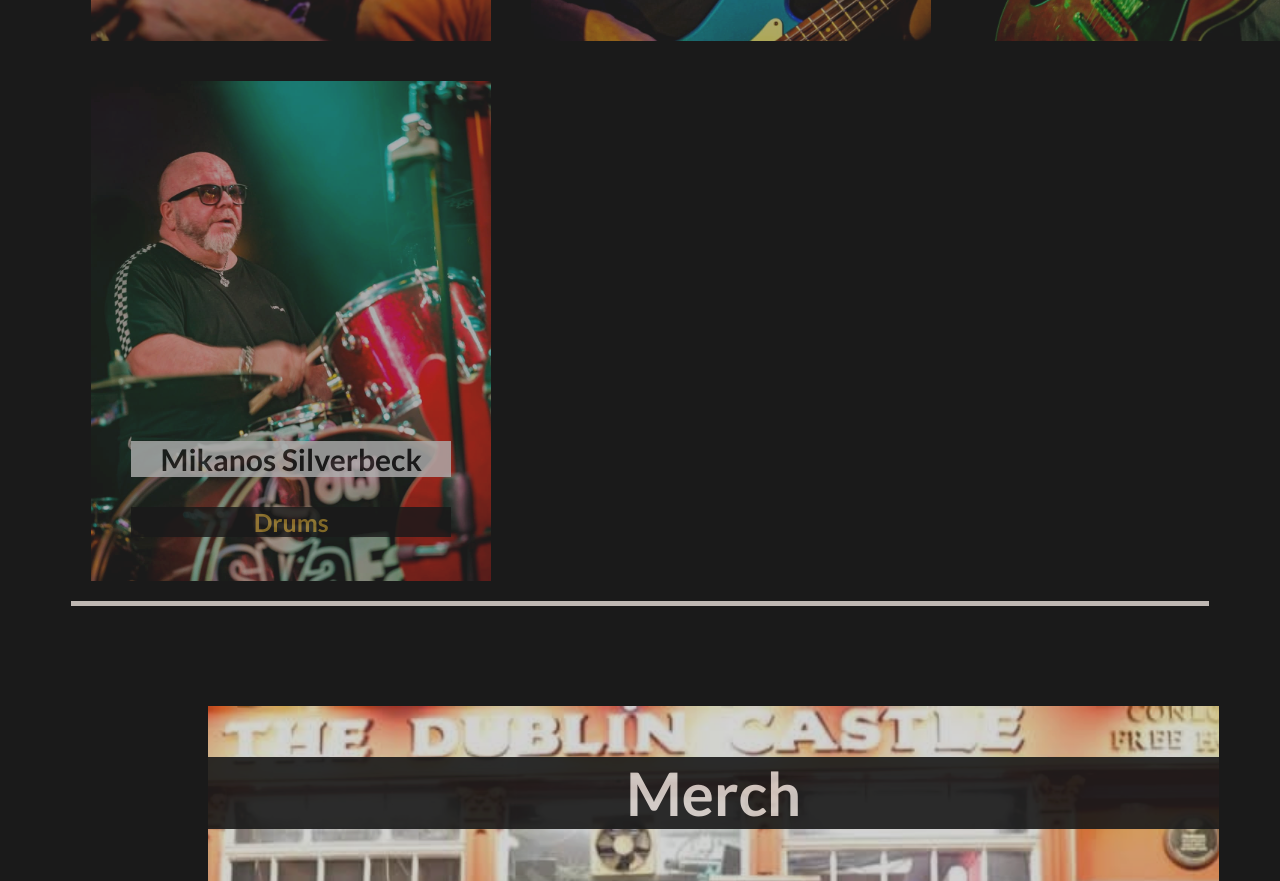
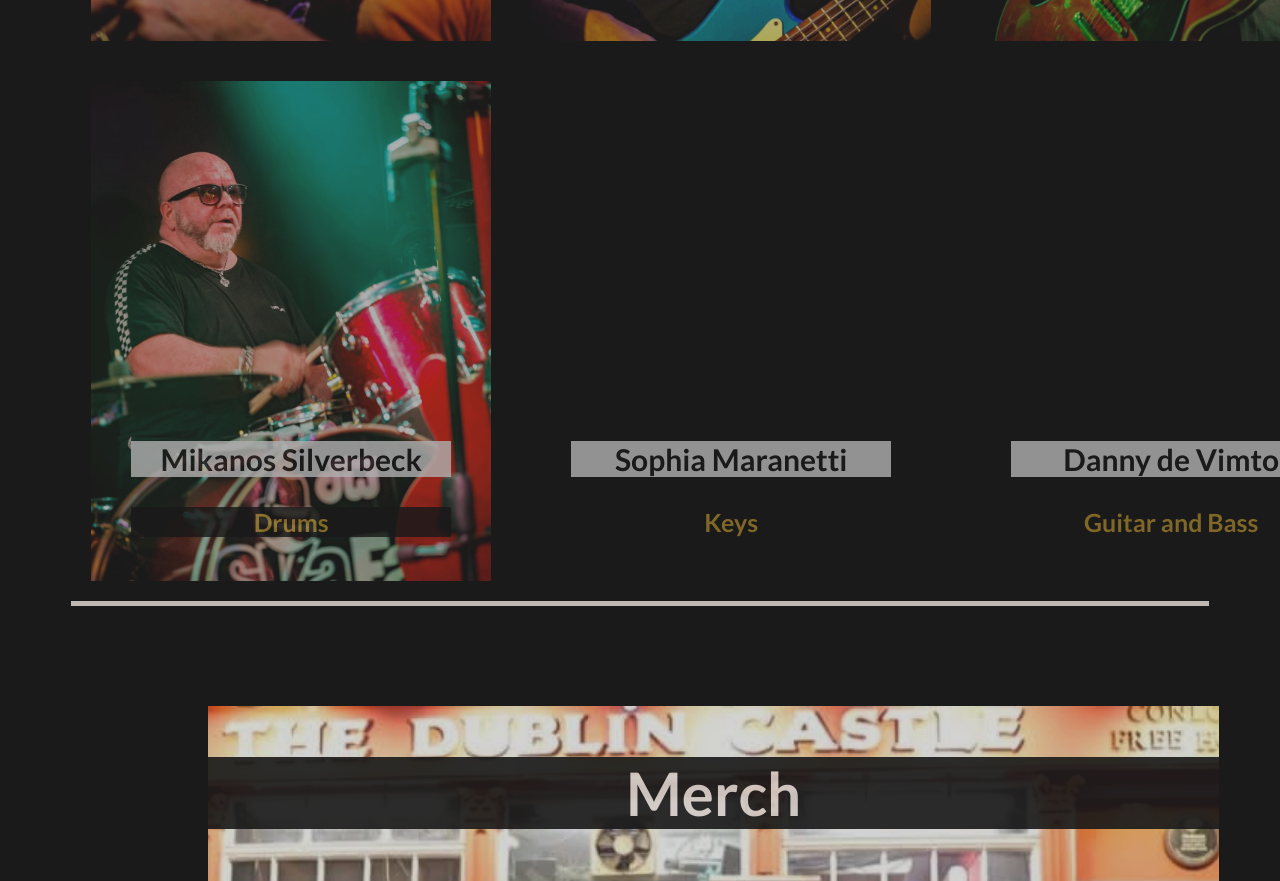
Before and after one commit to DocMartinUK/DocMartinUK.github.io, a plain HTML site: page index.html in a window 1280 px wide. Shown: the part 3983-4864 px from the top of the page. Drawn offline with Linux system fonts and the light colour scheme; files whose address does not match are found by name.

Commit message:
Update index.html

```diff
--- a/index.html
+++ b/index.html
@@ -132,7 +132,19 @@
              </span>
 		</div>
 
+		<div class="MTB-item" id="liz">
+             <span>
+			  <h3>Sophia Maranetti</h3>
+			  <h4>Keys</h4>
+             </span>
+		</div>
 
+			<div class="MTB-item" id="dan">
+             <span>
+			  <h3>Danny de Vimto</h3>
+			  <h4>Guitar and Bass</h4>
+             </span>
+		</div>
 	</div>
 
 </div>
```
